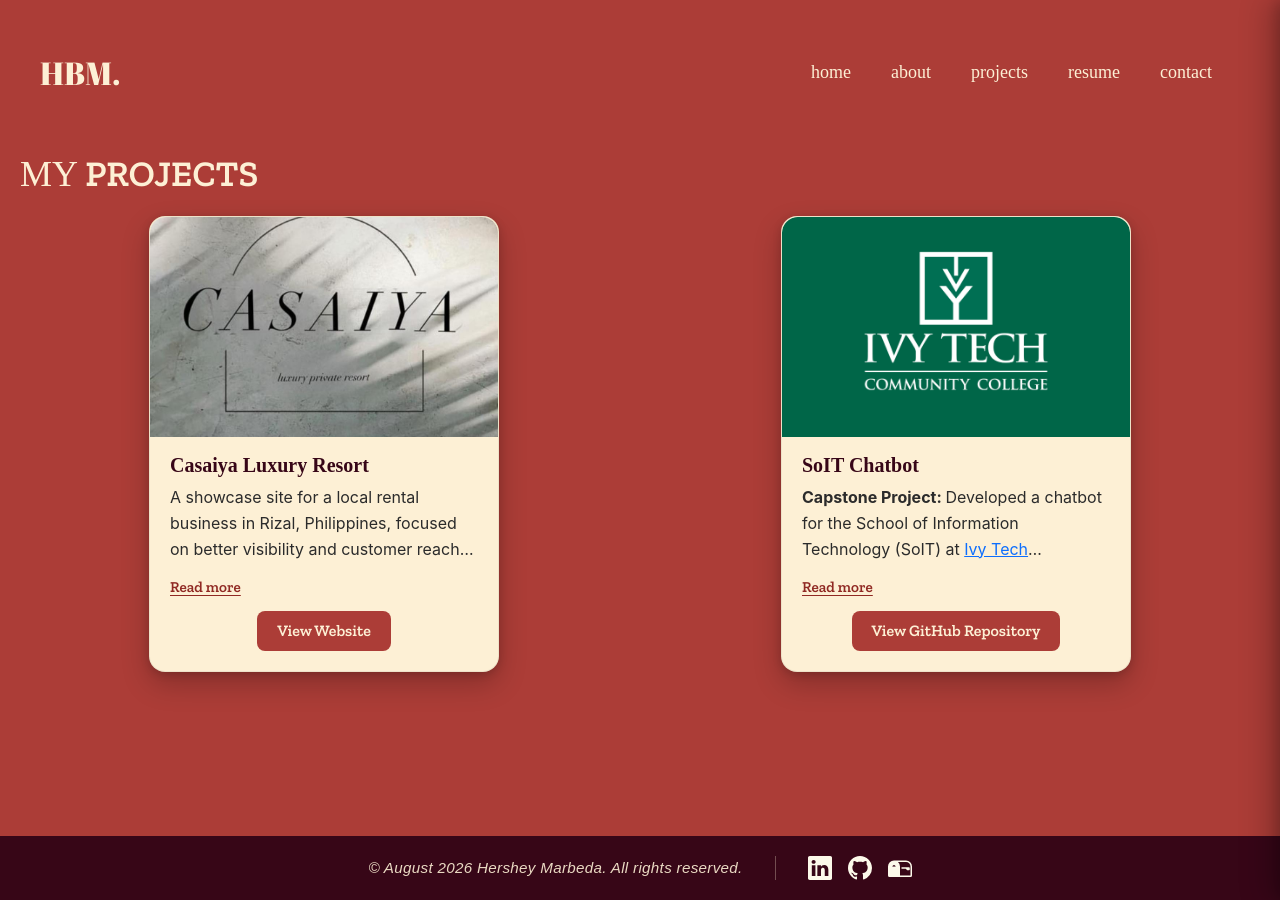
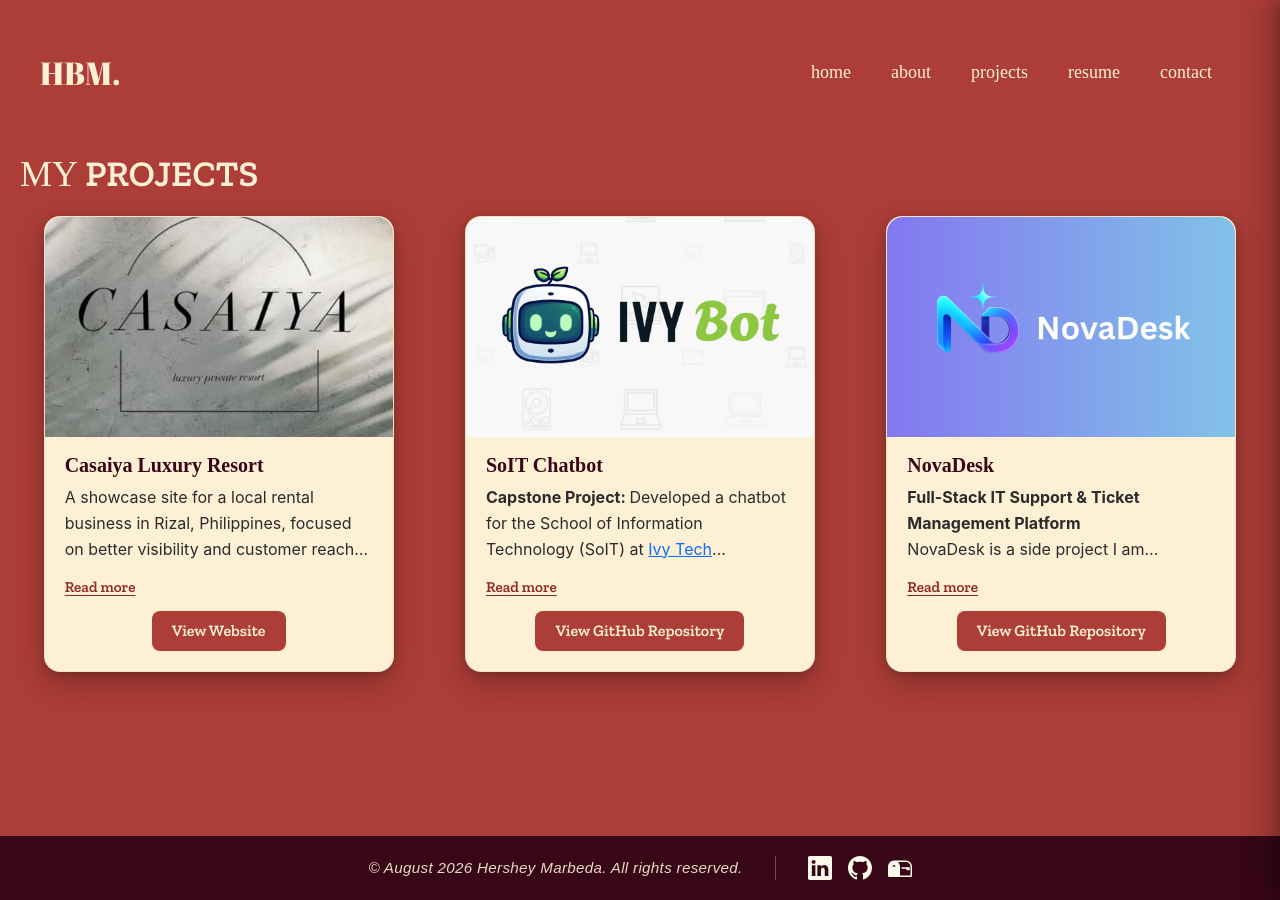
Before and after one commit to HersheyMarbeda/hersheymarbeda.github.io, a Jekyll site: the page built from projects.md, in a window 1280 px wide. Built offline with Jekyll 4.4.1, drawn with Linux system fonts in a browser that asks for light colours; some web fonts are replaced.

Commit message:
Updated Projects

```diff
--- a/projects.md
+++ b/projects.md
@@ -22,7 +22,7 @@ permalink: /projects/
                 </div>
             </div>
             <div class="card">
-                <img src="{{ 'images/ivy-logo.png' | relative_url }}" class="card-img-top" alt="Portfolio Website thumbnail.">
+                <img src="{{ 'images/SoIT-Chatbot.png' | relative_url }}" class="card-img-top" alt="Portfolio Website thumbnail.">
                 <div class="card-body">
                     <h5 class="card-title">SoIT Chatbot</h5>
                     <p class="card-text card-text--clamped">
@@ -40,26 +40,25 @@ permalink: /projects/
                     </div>
                 </div>
             </div>
-<!-- NovaDesk -->
-            <!-- <div class="card">
-                <img src="{{ 'images/ivy-logo.png' | relative_url }}" class="card-img-top" alt="Portfolio Website thumbnail.">
+<!-- ***************************************************************************** NovaDesk ******************************************************************** -->
+            <div class="card">
+                <img src="{{ 'images/NovaDesk.png' | relative_url }}" class="card-img-top" alt="Portfolio Website thumbnail.">
                 <div class="card-body">
-                    <h5 class="card-title">SoIT Chatbot</h5>
+                    <h5 class="card-title">NovaDesk</h5>
                     <p class="card-text card-text--clamped">
-                        <strong>Capstone Project: </strong>
-                        Developed a chatbot for the School of Information Technology (SoIT) at <a href="https://www.ivytech.edu/" target="_blank" rel="noopener noreferrer">Ivy Tech Community College</a>.
-                        This project was forked from a previous team’s repository and further enhanced by our team (FA24 Blue Team).<br>
-                        <br><strong>Goal:</strong> This project aims to assist students and faculty by providing quick answers to common questions about courses, schedules, and campus resources.
-                        <br><br>I collaborated with two other team members, focusing primarily on <strong>backend development using Node.js.</strong>
-                        My key contributions included implementing manually coded <strong>Filipino translations</strong>, improving <strong>response accuracy</strong>, and enhancing the <strong>user interface</strong> for a better user experience.
-                        I also updated the project’s visual design by introducing a new logo and integrating <strong><a href="https://icons.getbootstrap.com/" target="_blank" rel="noopener noreferrer">Bootstrap icons</a></strong> for a more modern aesthetic.
+                        <strong>Full-Stack IT Support & Ticket Management Platform</strong><br>
+                        NovaDesk is a side project I am developing to strengthen my full-stack development skills and better understand how real-world IT support systems work. It is built with <strong>Django and React</strong>, with the frontend communicating with the backend through REST APIs. <br><br>
+                        The platform is designed to provide a centralized place where employees and IT support teams can submit, manage, and resolve technical support requests. Employees can create support tickets, add comments, track the progress of their requests, and communicate with IT personnel. IT support staff can review assigned tickets, update ticket statuses and priorities, respond to users, and manage ongoing support requests. Administrators have additional tools for managing users, departments, locations, assets, and other system data.<br><br>
+                        While developing NovaDesk, I have been working with concepts such as authentication, role-based access control, API development, database management, data validation, frontend and backend integration, and responsive user interfaces. I also use Figma to plan the interface and organize features before implementing them.<br><br>
+                        NovaDesk has helped me gain a better understanding of how different parts of a full-stack application work together while allowing me to apply both my computer science and cybersecurity knowledge to a practical project. My goal is to continue expanding the platform with features that make IT support more organized, secure, and efficient.<br><br>
+                        <strong>Tools Used:</strong> Bootstrap React, (and many more to come)
                     </p>
                     <button class="btn-toggle" type="button" aria-expanded="false" data-mode="drawer">Read more</button>
                     <div class="card-actions">
-                        <a href="https://github.com/rohydro93/SoIT_ChatBot_BrownTeam" class="btn" target="_blank" rel="noopener noreferrer">View GitHub Repository</a>
+                        <a href="/" class="btn" target="_blank" rel="noopener noreferrer">View GitHub Repository</a>
                     </div>
                 </div>
-            </div> -->
+            </div>
         </div>
     </div>
 <!-- Project Drawer (half-screen) -->
```
Also changed, not shown: resume.md (+1 -1 lines), images/NovaDesk.png (added), images/SoIT-Chatbot.png (added), images/ivy-logo.png (deleted).
